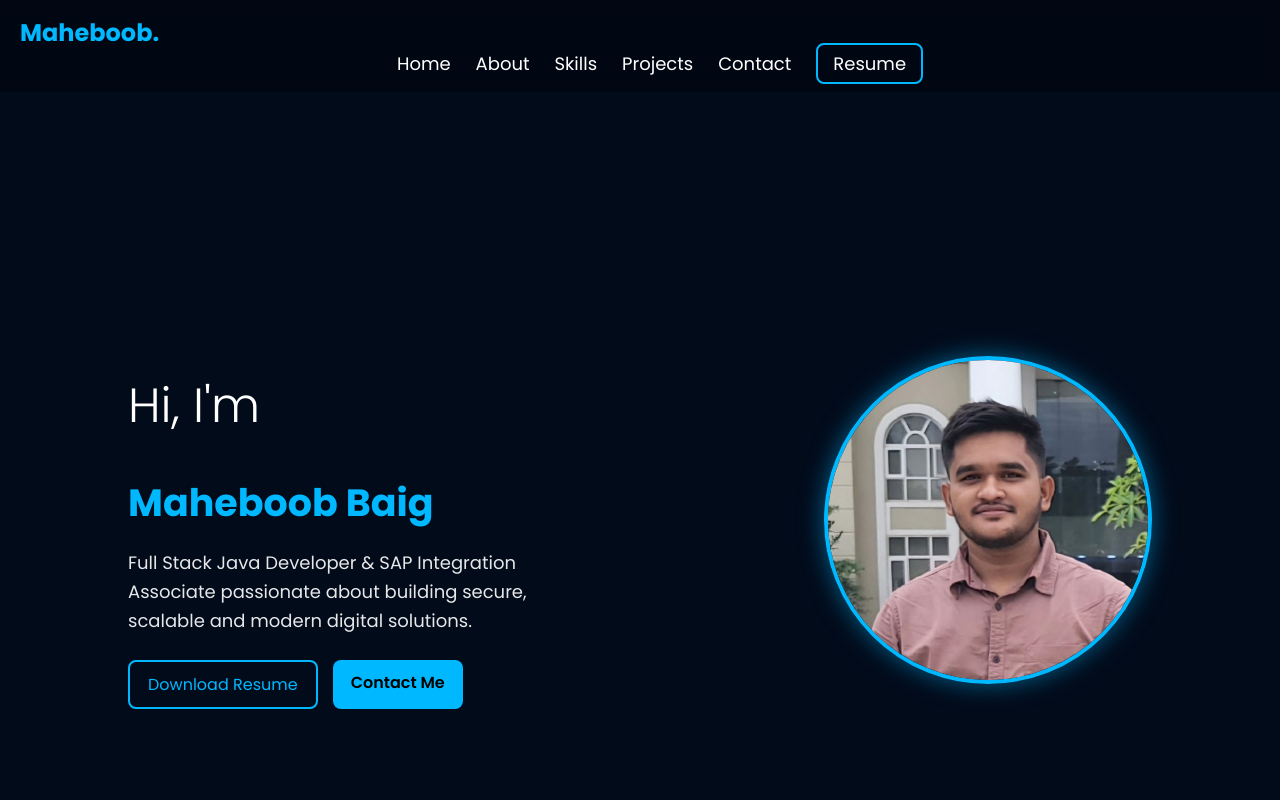
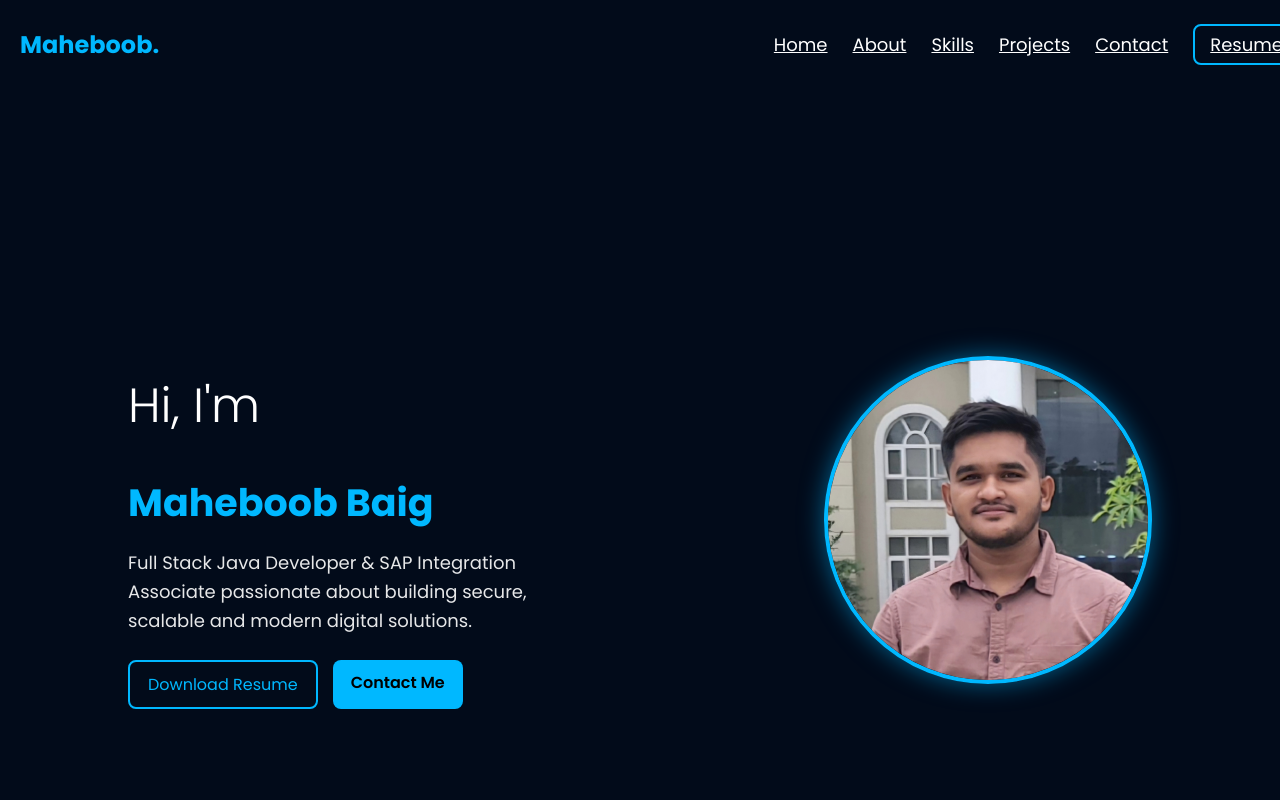
Before and after one commit to Maheboob-baig15/portfolio, a React (Create React App) app: page / in a window 1280 px wide. Shown: the top 800 px of the page. Built offline with nearby package versions, Linux system fonts and the light colour scheme.

Commit message:
Updated navbar and responsive fixes

```diff
--- a/src/components/Navbar.css
+++ b/src/components/Navbar.css
@@ -1,19 +1,14 @@
-/* Navbar base */
 .navbar {
   width: 100%;
   padding: 15px 20px;
   position: fixed;
   top: 0;
-  z-index: 1000;
-  background: rgba(0, 0, 0, 0.3);
-  backdrop-filter: blur(6px);
-}
-
-/* Logo + hamburger wrapper */
-.navbar-head {
+  left: 0;
+  z-index: 9999;         /* IMPORTANT FIX */
   display: flex;
   justify-content: space-between;
   align-items: center;
+  background: transparent;
 }
 
 .logo {
@@ -25,24 +20,16 @@
 /* Desktop Menu */
 .desktop-menu {
   display: flex;
-  justify-content: center;
   gap: 25px;
-  margin-top: 10px;
+  list-style: none;
 }
 
-.nav-links {
-  list-style: none;
-  padding: 0;
-  margin: 0;
+.desktop-menu li a {
+  color: white;
+  font-size: 18px;
 }
 
-.nav-links li a {
-  color: white;
-  font-size: 18px;
-  text-decoration: none;
-}
-
-/* Resume button */
+/* Resume Button */
 .resume-btn {
   padding: 6px 15px;
   border: 2px solid #00b8ff;
@@ -50,33 +37,44 @@
   color: #00b8ff;
 }
 
-/* Hamburger icon (Mobile only) */
+.resume-btn:hover {
+  background: #00b8ff;
+  color: black;
+}
+
+/* Hamburger Icon */
 .hamburger {
+  font-size: 30px;
+  color: white;
   display: none;
-  font-size: 32px;
-  color: white;
   cursor: pointer;
 }
 
-/* Mobile menu (hidden by default) */
+/* MOBILE MENU */
 .mobile-menu {
+  position: fixed;
+  top: 70px;          /* fixes disappearing */
+  left: 0;
+  width: 100%;
+  background: rgba(0, 0, 0, 0.9);
+  padding: 20px 0;
+  list-style: none;
   display: none;
   flex-direction: column;
-  background: rgba(0,0,0,0.6);
-  width: 100%;
-  margin-top: 15px;
-  padding: 15px 0;
-  gap: 12px;
-
-  /* Animation */
-  max-height: 0;
-  overflow: hidden;
-  transition: max-height 0.35s ease;
+  text-align: center;
 }
 
 .mobile-menu.open {
-  display: flex;
-  max-height: 500px;
+  display: flex;      /* **IMPORTANT FIX** */
+}
+
+.mobile-menu li {
+  padding: 12px 0;
+}
+
+.mobile-menu li a {
+  color: white;
+  font-size: 20px;
 }
 
 /* RESPONSIVE */
@@ -88,8 +86,4 @@
   .hamburger {
     display: block;
   }
-
-  .mobile-menu {
-    display: flex;
-  }
 }
--- a/src/components/Navbar.jsx
+++ b/src/components/Navbar.jsx
@@ -5,12 +5,14 @@ import { Link } from "react-router-dom";
 export default function Navbar() {
   const [menuOpen, setMenuOpen] = useState(false);
 
+  const closeMenu = () => setMenuOpen(false);
+
   return (
     <nav className="navbar">
       {/* Logo */}
       <div className="logo">Maheboob.</div>
 
-      {/* Hamburger Icon (Mobile Only) */}
+      {/* Hamburger for mobile */}
       <div
         className="hamburger"
         onClick={() => setMenuOpen(!menuOpen)}
@@ -25,22 +27,26 @@ export default function Navbar() {
         <li><Link to="/skills">Skills</Link></li>
         <li><Link to="/projects">Projects</Link></li>
         <li><Link to="/contact">Contact</Link></li>
-        <li><a href="/resume.pdf" className="resume-btn">Resume</a></li>
+        <li>
+          <a href="/resume.pdf" target="_blank" className="resume-btn">
+            Resume
+          </a>
+        </li>
       </ul>
 
       {/* Mobile Menu */}
-      {menuOpen && (
-        <ul className="nav-links mobile-menu">
-          <li onClick={() => setMenuOpen(false)}><Link to="/">Home</Link></li>
-          <li onClick={() => setMenuOpen(false)}><Link to="/about">About</Link></li>
-          <li onClick={() => setMenuOpen(false)}><Link to="/skills">Skills</Link></li>
-          <li onClick={() => setMenuOpen(false)}><Link to="/projects">Projects</Link></li>
-          <li onClick={() => setMenuOpen(false)}><Link to="/contact">Contact</Link></li>
-          <li onClick={() => setMenuOpen(false)}>
-            <a href="/resume.pdf" className="resume-btn">Resume</a>
-          </li>
-        </ul>
-      )}
+      <ul className={`mobile-menu ${menuOpen ? "open" : ""}`}>
+        <li onClick={closeMenu}><Link to="/">Home</Link></li>
+        <li onClick={closeMenu}><Link to="/about">About</Link></li>
+        <li onClick={closeMenu}><Link to="/skills">Skills</Link></li>
+        <li onClick={closeMenu}><Link to="/projects">Projects</Link></li>
+        <li onClick={closeMenu}><Link to="/contact">Contact</Link></li>
+        <li onClick={closeMenu}>
+          <a href="/resume.pdf" target="_blank" className="resume-btn">
+            Resume
+          </a>
+        </li>
+      </ul>
     </nav>
   );
 }
```
